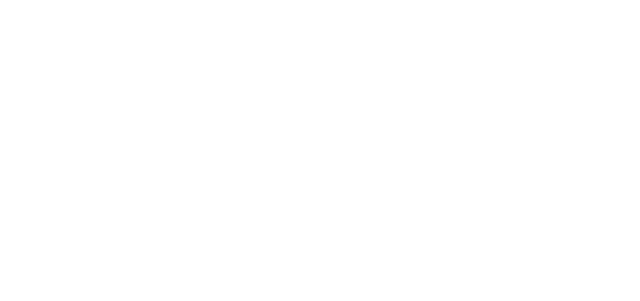
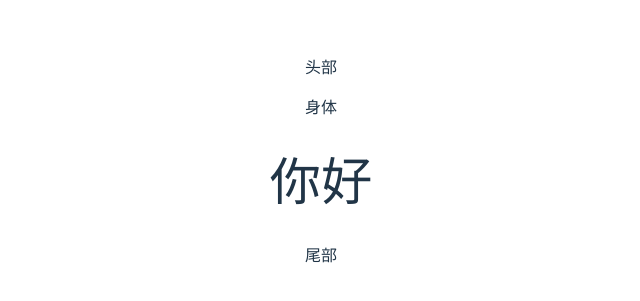
Before and after one commit to insectmk/website-status, a Vue app: page / in a window 1280 px wide. Shown: the part 239-540 px from the top of the page, without its empty margins (319-959 px from the left). Built offline with nearby package versions, Linux system fonts and the light colour scheme.

Commit message:
初始化项目结构

```diff
--- a/src/App.vue
+++ b/src/App.vue
@@ -1,11 +1,18 @@
 <script setup lang="ts">
-
+import WebsiteCard from './components/WebsiteCard.vue'
 </script>
 
 <template>
-
+  <div>
+    <p>头部</p>
+  </div>
+  <div>
+    <p>身体</p>
+    <website-card />
+  </div>
+  <div>
+    <p>尾部</p>
+  </div>
 </template>
 
-<style scoped>
-
-</style>
+<style scoped></style>
--- /dev/null
+++ b/src/components/WebsiteCard.vue
@@ -0,0 +1,7 @@
+<script setup lang="ts"></script>
+
+<template>
+  <h1>你好</h1>
+</template>
+
+<style scoped></style>
--- a/vite.config.ts
+++ b/vite.config.ts
@@ -10,16 +10,19 @@ import { ElementPlusResolver } from 'unplugin-vue-components/resolvers'
 export default defineConfig({
   plugins: [
     vue(), //Vue
-    eslintPlugin({ // 启用 ESLint 插件
-      cache: false,// 禁用缓存以实时检查
+    eslintPlugin({
+      // 启用 ESLint 插件
+      cache: false, // 禁用缓存以实时检查
       include: ['src/**/*.vue', 'src/**/*.js', 'src/**/*.ts'], // 指定需要检查的文件
       exclude: ['node_modules/**/*'] // 排除不需要检查的文件
     }),
-    AutoImport({//Element-Plus自动导入
-      resolvers: [ElementPlusResolver()],
+    AutoImport({
+      //Element-Plus自动导入
+      resolvers: [ElementPlusResolver()]
     }),
-    Components({//Element-Plus自动导入
-      resolvers: [ElementPlusResolver()],
-    }),
+    Components({
+      //Element-Plus自动导入
+      resolvers: [ElementPlusResolver()]
+    })
   ]
 })
```
Also changed, not shown: .prettierrc.js.
